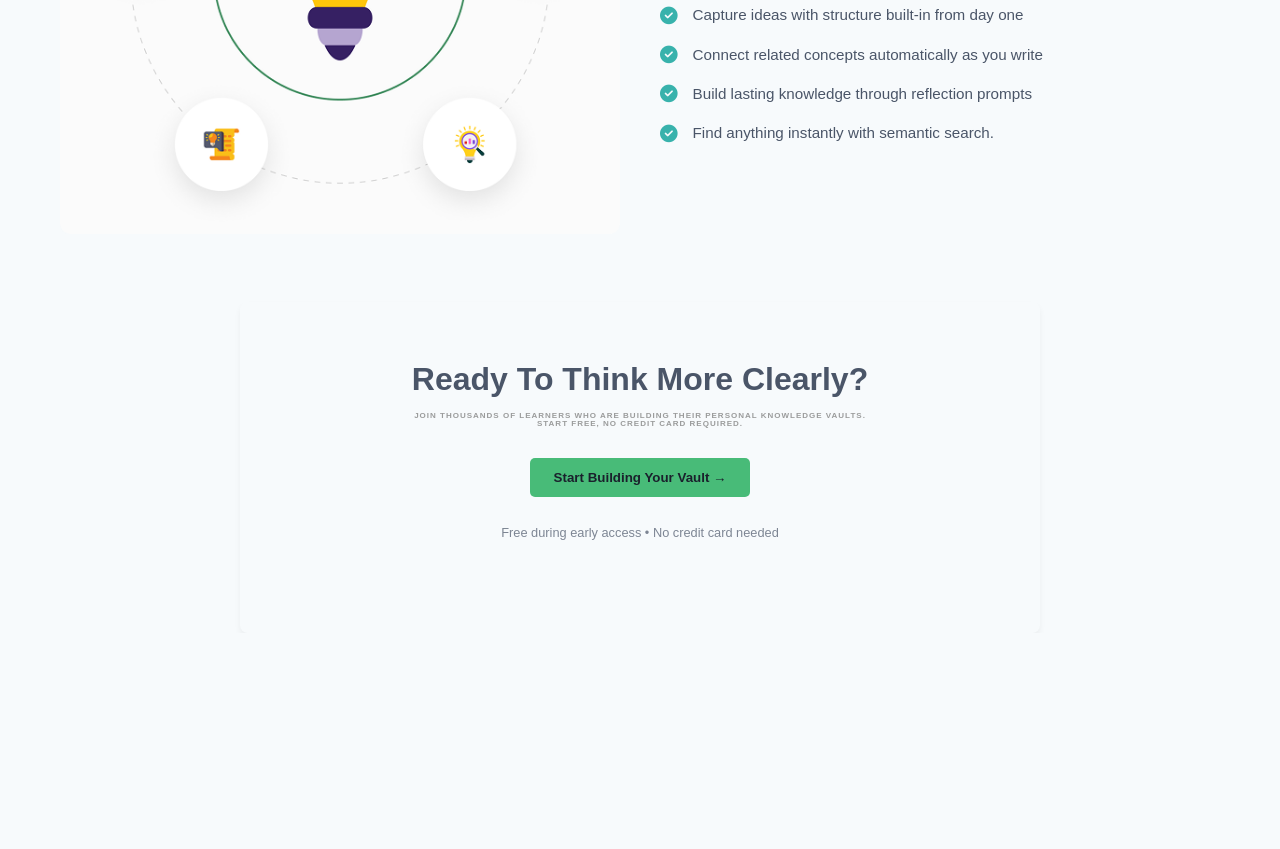
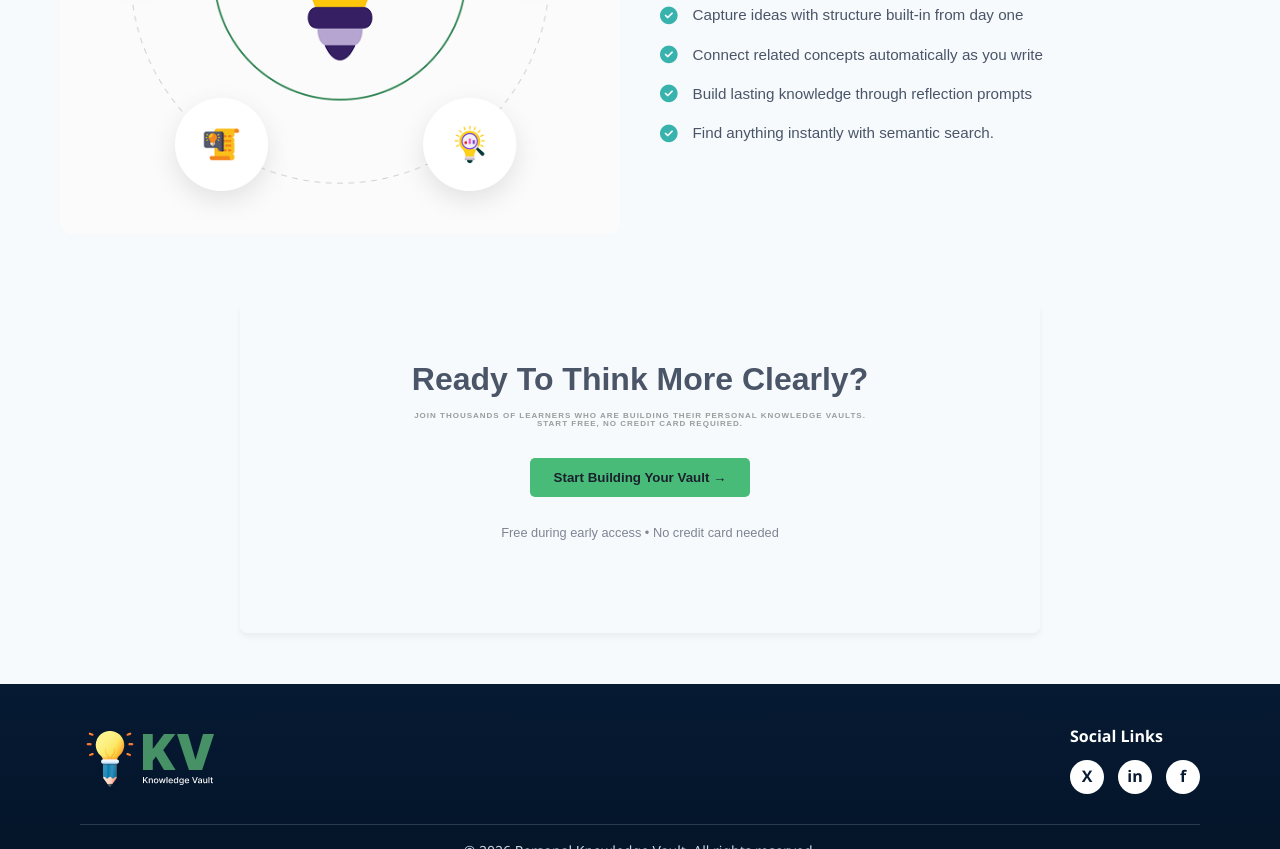
Before and after one commit to estiak-cvc/B13-Assignment-001, a plain HTML site: page index.html in a window 1280 px wide. Shown: the part 1951-2800 px from the top of the page. Before the commit the page ends 2584 px from the top, so only its background shows below. Drawn offline with Linux system fonts and the light colour scheme.

Commit message:
Footer Section Done

```diff
--- a/index.html
+++ b/index.html
@@ -130,6 +130,30 @@
             <button class="button primary">Start Building Your Vault →</button><br><br>
             <p class="terms-note">Free during early access • No credit card needed</p>
         </div>
-    </section>
+    </section><br><br>
+    <footer class="footer">
+  <div class="footer-top">
+    <div class="footer-left">
+      <div class="logo">
+        <img src="./assets/logo-footer.png" alt="logo">
+      </div>
+    </div>
+
+    <div class="footer-right">
+      <h4>Social Links</h4>
+      <div class="social-icons">
+        <a href="#" aria-label="X (Twitter)">X</a>
+        <a href="#" aria-label="LinkedIn">in</a>
+        <a href="#" aria-label="Facebook">f</a>
+      </div>
+    </div>
+  </div>
+
+  <hr class="footer-divider">
+
+  <div class="footer-bottom">
+    © 2026 Personal Knowledge Vault. All rights reserved.
+  </div>
+</footer>
 </body>
 </html>
--- a/styles.css
+++ b/styles.css
@@ -411,3 +411,85 @@ h1 {
     display: inline-flexbox;
     margin:0 auto;
 }
+/* Footer Seaction */
+.footer {
+  background: linear-gradient(180deg, #061a33, #041428);
+  color: #ffffff;
+  padding: 40px 80px 20px;
+  font-family: "Segoe UI", sans-serif;
+}
+
+.footer-top {
+  display: flex;
+  justify-content: space-between;
+  align-items: center;
+}
+
+/* Left side */
+.logo {
+  display: flex;
+  align-items: center;
+  gap: 6px;
+}
+
+.logo-icon {
+  font-size: 26px;
+}
+
+.logo-text {
+  font-size: 32px;
+  font-weight: 700;
+  color: #4caf50;
+}
+
+.logo-subtext {
+  margin-left: 32px;
+  font-size: 13px;
+  color: #b0c4de;
+}
+
+/* Right side */
+.footer-right h4 {
+  margin-bottom: 10px;
+  font-size: 16px;
+  font-weight: 600;
+}
+
+.social-icons {
+  display: flex;
+  gap: 14px;
+}
+
+.social-icons a {
+  width: 34px;
+  height: 34px;
+  border-radius: 50%;
+  background: #ffffff;
+  color: #061a33;
+  display: flex;
+  align-items: center;
+  justify-content: center;
+  text-decoration: none;
+  font-weight: bold;
+  transition: transform 0.2s ease, background 0.2s ease;
+}
+
+.social-icons a:hover {
+  background: #4caf50;
+  color: #ffffff;
+  transform: translateY(-3px);
+}
+
+/* Divider */
+.footer-divider {
+  border: none;
+  border-top: 1px solid rgba(255, 255, 255, 0.15);
+  margin: 30px 0 15px;
+}
+
+/* Bottom */
+.footer-bottom {
+  text-align: center;
+  font-size: 14px;
+  color: #cbd5e1;
+}
```
